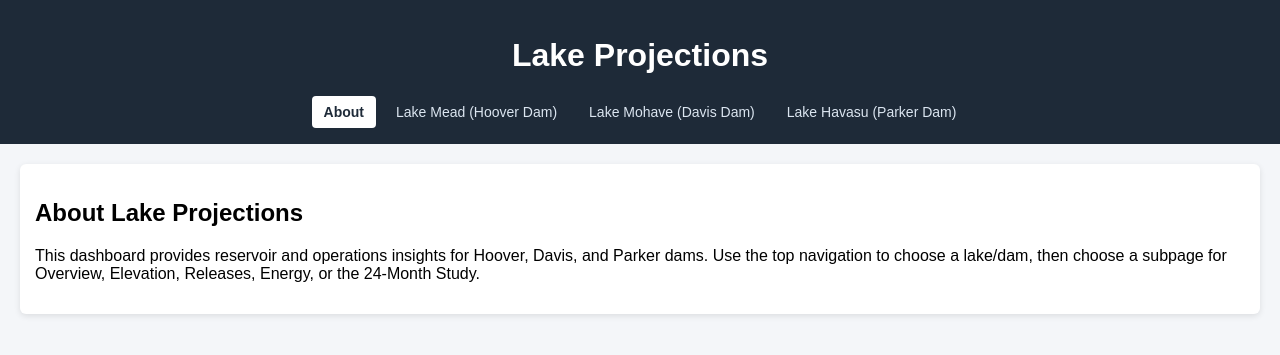
After one commit to matthewalinsod/lakeprojections-backend, a Flask app: page /about in a window 1280 px wide. The commit adds this page. Shown: the top 355 px of the page. Run offline with Flask 3, Linux system fonts and the light colour scheme.

Commit message:
Restructure navigation into dam pages and add About section

```diff
--- a/main.py
+++ b/main.py
@@ -5,13 +5,37 @@ import requests
 import time
 import re
 from datetime import datetime, timedelta
-from flask import render_template
+from flask import render_template, abort, redirect, url_for
 
 app = Flask(__name__)
 print("MAIN.PY LOADED")
 DB_PATH = "/data/lakeprojections.db"
 print("DB PATH EXISTS:", os.path.exists(DB_PATH))
 UPDATE_TOKEN = os.environ.get("UPDATE_TOKEN")
+
+DAMS = {
+    "hoover": "Lake Mead (Hoover Dam)",
+    "davis": "Lake Mohave (Davis Dam)",
+    "parker": "Lake Havasu (Parker Dam)",
+}
+
+SUBPAGES = {
+    "overview": "Overview",
+    "elevation": "Elevation",
+    "releases": "Releases",
+    "energy": "Energy",
+    "study": "24-Month Study",
+}
+
+
+def _page_context(page_kind="about", dam=None, subpage=None):
+    return {
+        "dams": DAMS,
+        "subpages": SUBPAGES,
+        "active_page": page_kind,
+        "active_dam": dam,
+        "active_subpage": subpage,
+    }
 
 
 def _parse_24ms_month_label(month_label):
@@ -139,8 +163,31 @@ def authorize(req):
 # ==============================
 
 @app.route("/")
-def dashboard():
-    return render_template("dashboard.html")
+def home():
+    return redirect(url_for("about"))
+
+
+@app.route("/about")
+def about():
+    return render_template("about.html", **_page_context("about"))
+
+
+@app.route("/<dam>/<subpage>")
+def dam_subpage(dam, subpage):
+    dam = (dam or "").lower().strip()
+    subpage = (subpage or "").lower().strip()
+
+    if dam not in DAMS or subpage not in SUBPAGES:
+        abort(404)
+
+    return render_template(
+        "dashboard.html",
+        dam=dam,
+        subpage=subpage,
+        dam_label=DAMS[dam],
+        subpage_label=SUBPAGES[subpage],
+        **_page_context("dam", dam=dam, subpage=subpage),
+    )
 
 
 @app.route("/health")
@@ -270,7 +317,6 @@ def api_elevation():
             "v": last_hist_value
         }
     })
-
 
 
 # API release hourly for Chart 3 (Davis/Parker)
--- a/static/css/style.css
+++ b/static/css/style.css
@@ -11,27 +11,33 @@ body {
     text-align: center;
 }
 
+.primary-nav,
+.secondary-nav {
+    display: flex;
+    flex-wrap: wrap;
+    gap: 8px;
+    justify-content: center;
+    margin-top: 12px;
+}
+
+.primary-nav-link,
+.secondary-nav-link {
+    color: #dbe5f0;
+    text-decoration: none;
+    padding: 8px 12px;
+    border-radius: 4px;
+    font-size: 14px;
+}
+
+.primary-nav-link.active,
+.secondary-nav-link.active {
+    background-color: #ffffff;
+    color: #1e2a38;
+    font-weight: 700;
+}
+
 .main-content {
     padding: 20px;
-}
-
-.tabs {
-    display: flex;
-    gap: 10px;
-    margin-bottom: 15px;
-}
-
-.tab-button {
-    padding: 8px 16px;
-    border: none;
-    cursor: pointer;
-    background-color: #e0e0e0;
-    border-radius: 4px;
-}
-
-.tab-button.active {
-    background-color: #1e2a38;
-    color: white;
 }
 
 .current-dam {
@@ -43,6 +49,10 @@ body {
     display: grid;
     grid-template-columns: repeat(2, 1fr);
     gap: 20px;
+}
+
+.dashboard-grid.single-column {
+    grid-template-columns: 1fr;
 }
 
 .card {
--- a/static/js/charts.js
+++ b/static/js/charts.js
@@ -63,8 +63,7 @@ function get24MSTraceStyle(traceName) {
 }
 
 function getActiveDam() {
-  const activeTab = document.querySelector(".tab-button.active");
-  return activeTab ? activeTab.dataset.dam : "hoover";
+  return document.body?.dataset?.dam || "hoover";
 }
 
 // ==============================
@@ -340,34 +339,6 @@ async function load24MSData(month) {
     series: series
   }, true);
 }
-
-// Reload when dam tab changes
-document.querySelectorAll(".tab-button").forEach(btn => {
-  btn.addEventListener("click", function () {
-    document.querySelectorAll(".tab-button")
-      .forEach(b => b.classList.remove("active"));
-
-    this.classList.add("active");
-    document.getElementById("activeDam").textContent =
-      this.textContent;
-
-    const selectedMonth =
-      document.getElementById("g2-month")?.value;
-
-    if (selectedMonth) {
-      load24MSData(selectedMonth);
-    }
-
-    initializeReleaseHourlyChart(this.dataset.dam).catch(err =>
-      console.error("Hourly release chart initialization failed:", err)
-    );
-
-    initializeEnergyUnitHourlyChart(this.dataset.dam).catch(err =>
-      console.error("Hourly unit energy chart initialization failed:", err)
-    );
-  });
-});
-
 
 // ==============================
 // GRAPH 3 — Hourly Release (Davis/Parker)
--- a/static/js/dashboard.js
+++ b/static/js/dashboard.js
@@ -1,60 +1,45 @@
 document.addEventListener("DOMContentLoaded", () => {
-  const tabButtons = document.querySelectorAll(".tab-button");
-  const activeDamLabel = document.getElementById("activeDam");
+  const page = document.body.dataset.page;
+  const dam = document.body.dataset.dam;
+  const subpage = document.body.dataset.subpage;
 
-  const rangeButtons = document.querySelectorAll(".range-btn");
-  let activeDam = "hoover";
-  let activeRange = "30d"; // MTD default
-
-  function titleCase(s) {
-    return s.charAt(0).toUpperCase() + s.slice(1);
-  }
+  if (page !== "dam" || !dam || !subpage) return;
 
   async function loadElevation() {
-    const payload = await fetchElevationSeries(activeDam, activeRange);
+    const activeButton = document.querySelector(".range-btn.active");
+    const activeRange = activeButton ? activeButton.dataset.range : "30d";
+    const payload = await fetchElevationSeries(dam, activeRange);
     renderElevationChart("chartElevation", payload);
   }
 
-  async function loadReleaseHourly() {
+  async function loadReleases() {
     if (typeof initializeReleaseHourlyChart !== "function") return;
-    await initializeReleaseHourlyChart(activeDam);
+    await initializeReleaseHourlyChart(dam);
   }
 
-  async function loadEnergyByUnitHourly() {
+  async function loadEnergy() {
     if (typeof initializeEnergyUnitHourlyChart !== "function") return;
-    await initializeEnergyUnitHourlyChart(activeDam);
+    await initializeEnergyUnitHourlyChart(dam);
   }
 
-  // Tabs
-  tabButtons.forEach(btn => {
-    btn.addEventListener("click", async () => {
-      tabButtons.forEach(b => b.classList.remove("active"));
-      btn.classList.add("active");
+  if (subpage === "elevation") {
+    const rangeButtons = document.querySelectorAll(".range-btn");
+    rangeButtons.forEach((btn) => {
+      btn.addEventListener("click", async () => {
+        rangeButtons.forEach((b) => b.classList.remove("active"));
+        btn.classList.add("active");
+        await loadElevation();
+      });
+    });
 
-      activeDam = btn.dataset.dam;
-      activeDamLabel.textContent = titleCase(activeDam);
+    loadElevation().catch((err) => console.error(err));
+  }
 
-      await loadElevation();
-      await loadReleaseHourly();
-      await loadEnergyByUnitHourly();
-    });
-  });
+  if (subpage === "releases") {
+    loadReleases().catch((err) => console.error(err));
+  }
 
-  // Range filters
-  rangeButtons.forEach(btn => {
-    btn.addEventListener("click", async () => {
-      rangeButtons.forEach(b => b.classList.remove("active"));
-      btn.classList.add("active");
-
-      activeRange = btn.dataset.range;
-      await loadElevation();
-    });
-  });
-
-  // Initial load
-  Promise.all([
-    loadElevation(),
-    loadReleaseHourly(),
-    loadEnergyByUnitHourly()
-  ]).catch(err => console.error(err));
+  if (subpage === "energy") {
+    loadEnergy().catch((err) => console.error(err));
+  }
 });
--- /dev/null
+++ b/templates/about.html
@@ -0,0 +1,12 @@
+{% extends "base.html" %}
+
+{% block content %}
+<div class="card">
+    <h2>About Lake Projections</h2>
+    <p>
+        This dashboard provides reservoir and operations insights for Hoover, Davis, and Parker dams.
+        Use the top navigation to choose a lake/dam, then choose a subpage for Overview, Elevation,
+        Releases, Energy, or the 24-Month Study.
+    </p>
+</div>
+{% endblock %}
--- a/templates/base.html
+++ b/templates/base.html
@@ -7,10 +7,35 @@
 
     <link rel="stylesheet" href="{{ url_for('static', filename='css/style.css') }}">
 </head>
-<body>
+<body data-dam="{{ active_dam or '' }}" data-subpage="{{ active_subpage or '' }}" data-page="{{ active_page or '' }}">
 
 <header class="site-header">
     <h1>Lake Projections</h1>
+
+    <nav class="primary-nav" aria-label="Primary">
+        <a class="primary-nav-link {% if active_page == 'about' %}active{% endif %}" href="{{ url_for('about') }}">About</a>
+        {% for dam_key, dam_name in dams.items() %}
+            <a
+                class="primary-nav-link {% if active_dam == dam_key %}active{% endif %}"
+                href="{{ url_for('dam_subpage', dam=dam_key, subpage='overview') }}"
+            >
+                {{ dam_name }}
+            </a>
+        {% endfor %}
+    </nav>
+
+    {% if active_page == 'dam' and active_dam %}
+    <nav class="secondary-nav" aria-label="Dam sections">
+        {% for page_key, page_name in subpages.items() %}
+            <a
+                class="secondary-nav-link {% if active_subpage == page_key %}active{% endif %}"
+                href="{{ url_for('dam_subpage', dam=active_dam, subpage=page_key) }}"
+            >
+                {{ page_name }}
+            </a>
+        {% endfor %}
+    </nav>
+    {% endif %}
 </header>
 
 <main class="main-content">
```
Also changed, not shown: templates/dashboard.html (+30 -18 lines).
